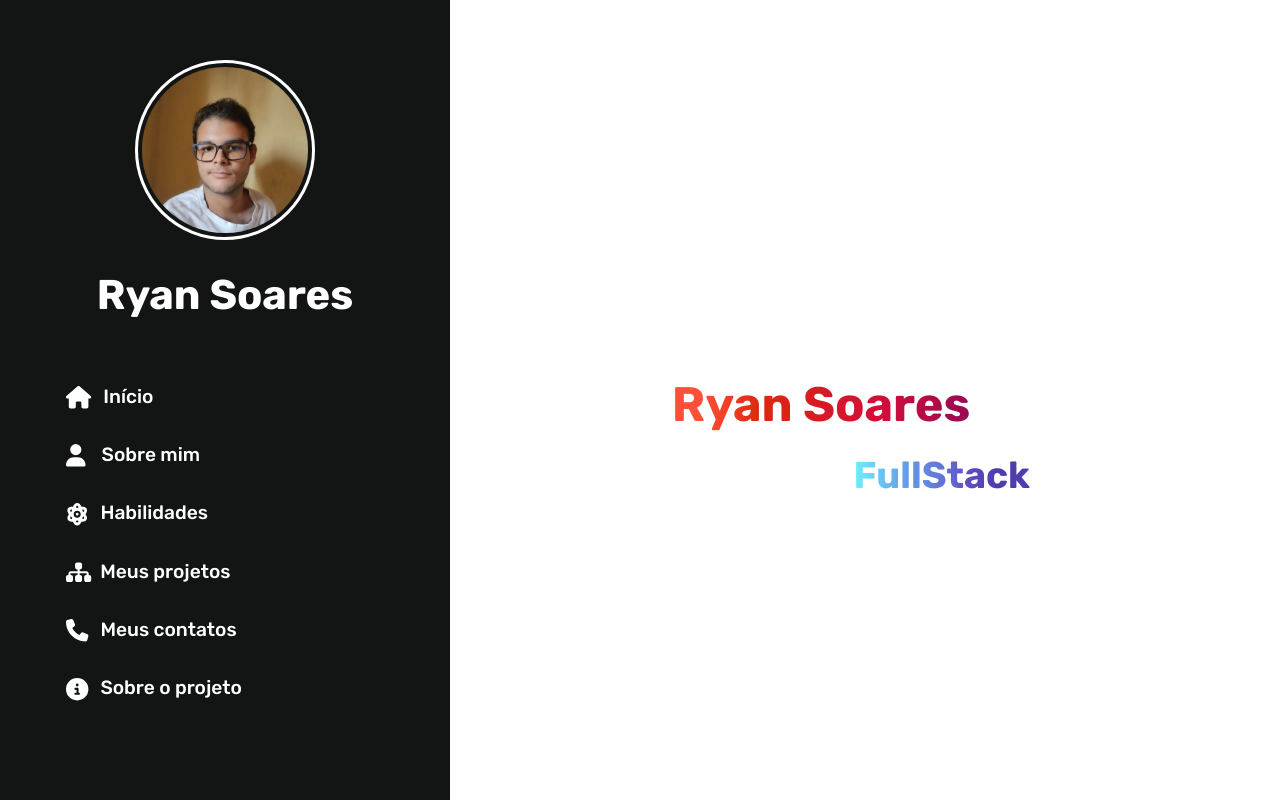
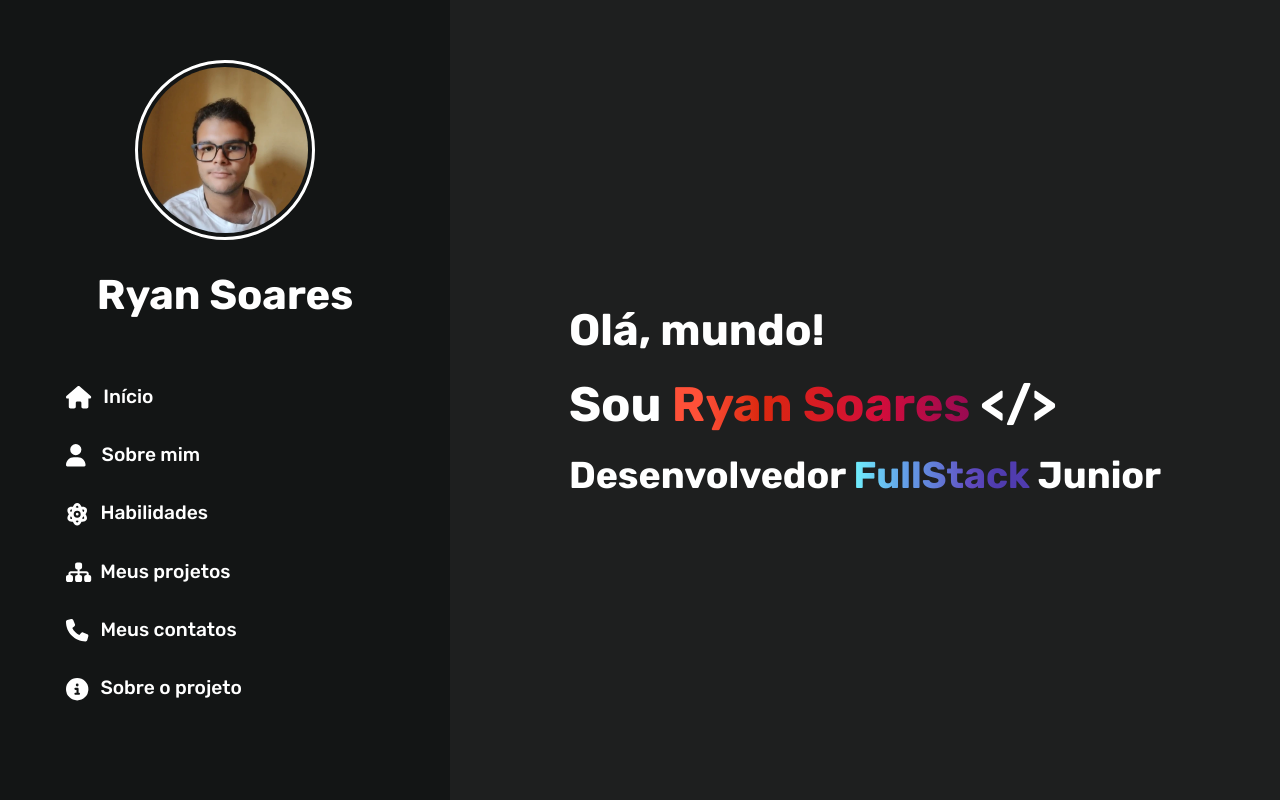
Before and after one commit to RyanSoar3s/Portfolio-Angular, an Angular app in the folder meu-portfolio/: page / in a window 1280 px wide. Built offline with nearby package versions, Linux system fonts and the light colour scheme.

Commit message:
style: style scrollbar and font size value of home component

```diff
--- a/meu-portfolio/src/styles.scss
+++ b/meu-portfolio/src/styles.scss
@@ -3,6 +3,22 @@
 :root {
   --width-container-navigation: 450px;
   --font-size-h1-navigation: 1.3em;
+
+  --font-size-home-content-home: 22px;
+
+}
+
+::-webkit-scrollbar {
+  width: 7px;
+  height: 10px;
+
+}
+
+::-webkit-scrollbar-thumb {
+  background: #888;
+  border-radius: 5px;
+  min-height: 50px;
+  min-width: 40px;
 
 }
 
@@ -23,6 +39,7 @@
 }
 
 body {
+  background: #0d0e0eed;
   font-family: "Rubik", sans-serif;
 
 }
```
